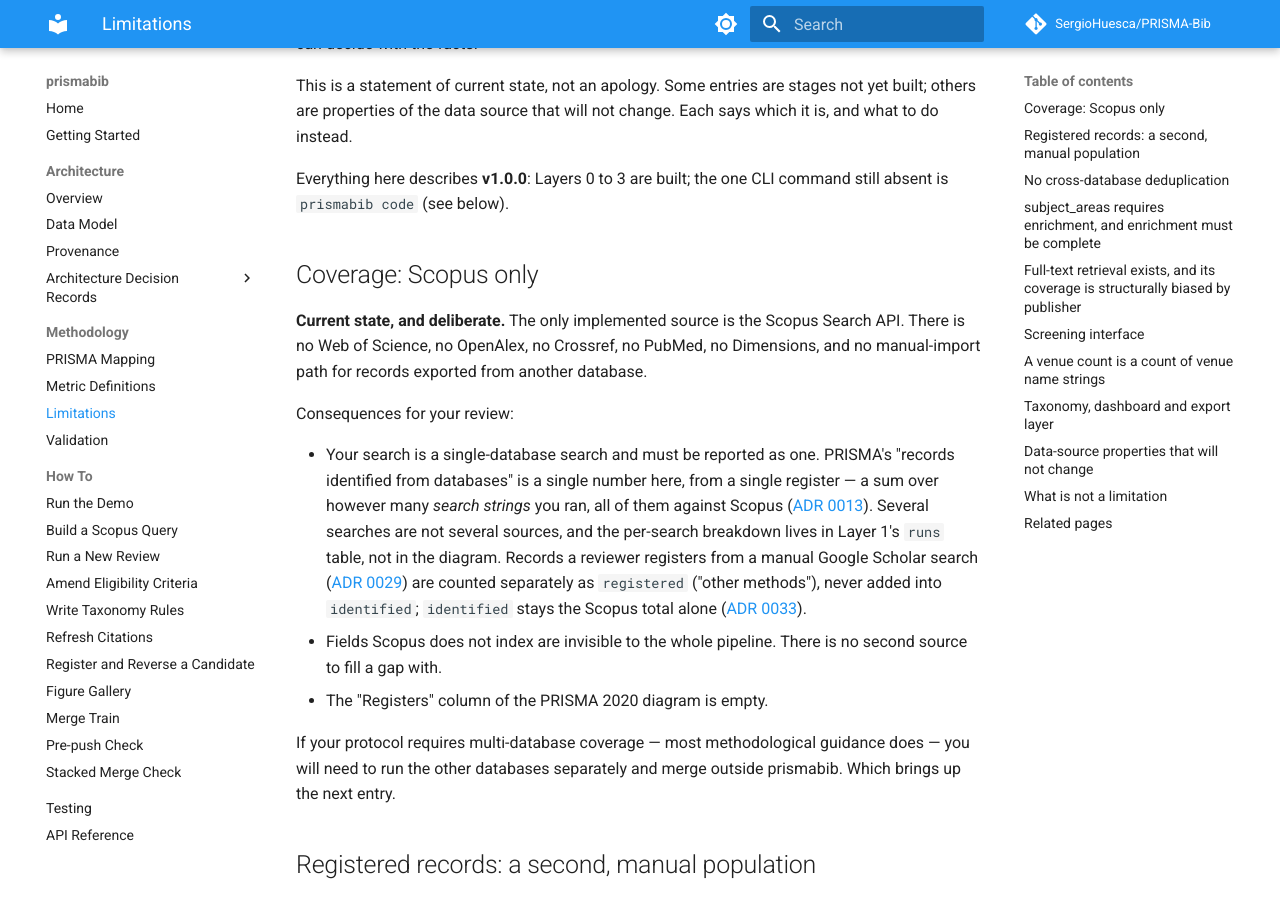
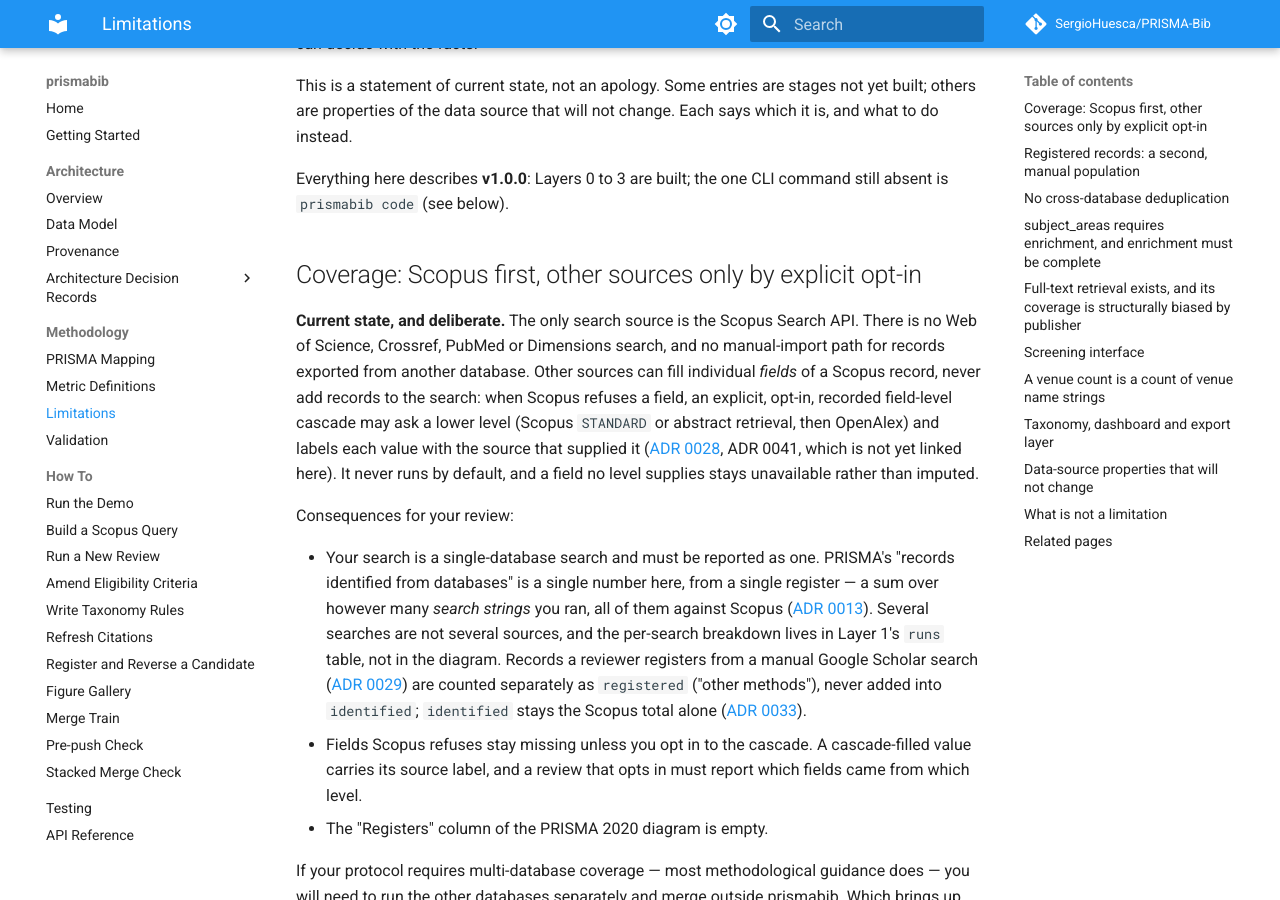
Before and after one commit to SergioHuesca/PRISMA-Bib, an MkDocs documentation site: the page built from docs/methodology/limitations.md, in a window 1280 px wide and 900 px high, scrolled down 214 px. Built offline with MkDocs 1.6.1 and Material for MkDocs 9.7.7, drawn with Linux system fonts in a browser that asks for light colours; comment, search, counter and statistics services are not loaded; some of the changed text lies outside the part shown.

Commit message:
docs: describe the opt-in field-level cascade; remove "never degrades" wording (ADR 0041, PR 1)
limitations.md and index.md no longer say the view never degrades or that there
is no second source; docstrings in capture/enrich.py, manifest.py, writer.py and
sources/scopus.py say "never silently lowered". New governance test scans docs/
and src/prismabib/ (excluding frozen ADRs) for the stale phrases.

Co-Authored-By: Claude Sonnet 5.5 <noreply@anthropic.com>
Claude-Session: https://claude.ai/code/session_01QjNadz7h2UAZ2C2xhuaY8z

```diff
--- a/docs/methodology/limitations.md
+++ b/docs/methodology/limitations.md
@@ -9,11 +9,17 @@ is, and what to do instead.
 
 Everything here describes **v1.0.0**: Layers 0 to 3 are built; the one CLI command still absent is `prismabib code` (see below).
 
-## Coverage: Scopus only
+## Coverage: Scopus first, other sources only by explicit opt-in
 
-**Current state, and deliberate.** The only implemented source is the Scopus Search API.
-There is no Web of Science, no OpenAlex, no Crossref, no PubMed, no Dimensions, and no
-manual-import path for records exported from another database.
+**Current state, and deliberate.** The only search source is the Scopus Search API.
+There is no Web of Science, Crossref, PubMed or Dimensions search, and no manual-import path
+for records exported from another database. Other sources can fill individual *fields* of a
+Scopus record, never add records to the search: when Scopus refuses a field, an explicit,
+opt-in, recorded field-level cascade may ask a lower level (Scopus `STANDARD` or abstract
+retrieval, then OpenAlex) and labels each value with the source that supplied it
+([ADR 0028](../architecture/adr/0028-field-level-fallback-cascade.md),
+ADR 0041, which is not yet linked here). It
+never runs by default, and a field no level supplies stays unavailable rather than imputed.
 
 Consequences for your review:
 
@@ -27,8 +33,9 @@ Consequences for your review:
   are counted separately as `registered` ("other methods"), never added into `identified`;
   `identified` stays the Scopus total alone
   ([ADR 0033](../architecture/adr/0033-flowcounts-registered-count-and-orphaned-decisions.md)).
-- Fields Scopus does not index are invisible to the whole pipeline. There is no second
-  source to fill a gap with.
+- Fields Scopus refuses stay missing unless you opt in to the cascade. A cascade-filled
+  value carries its source label, and a review that opts in must report which fields came
+  from which level.
 - The "Registers" column of the PRISMA 2020 diagram is empty.
 
 If your protocol requires multi-database coverage — most methodological guidance does —
@@ -307,9 +314,10 @@ These are Scopus's, not prismabib's, and they will still be true when every stag
 built.
 
 - **`COMPLETE` entitlement is required.** It is granted to subscribing institutions, not to
-  personal or free API keys, and prismabib refuses to degrade to `STANDARD` (which omits
-  author keywords, the full author block, and abstracts). Without the entitlement, this tool
-  cannot run your review.
+  personal or free API keys, and the search itself never silently drops to `STANDARD` (which
+  omits author keywords, the full author block, and abstracts). Without the entitlement the
+  search is refused. Only the explicit, opt-in, recorded field-level cascade may supply the
+  missing fields from a lower level, each labelled with its source.
 - **Index drift.** Scopus revises records retroactively. Re-running the same query months
   later can return different results. Layer 0 manifests are the mitigation: the query, the
   view, the result count and a payload hash are sealed at capture time, so a past claim
```
Also changed, not shown: docs/index.md (+1 -1 lines), 5 other files.
